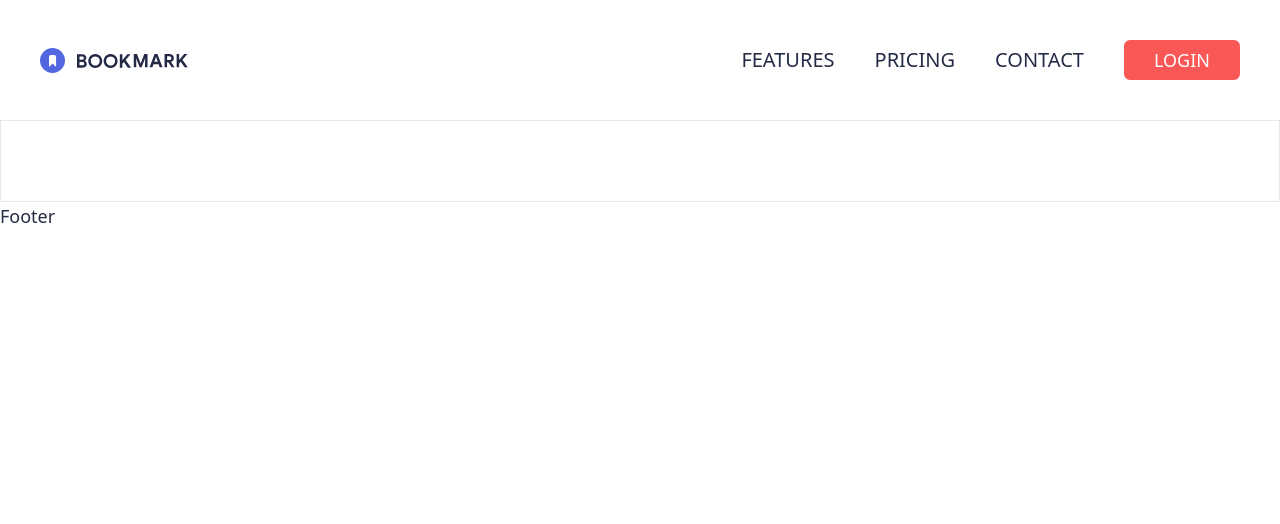
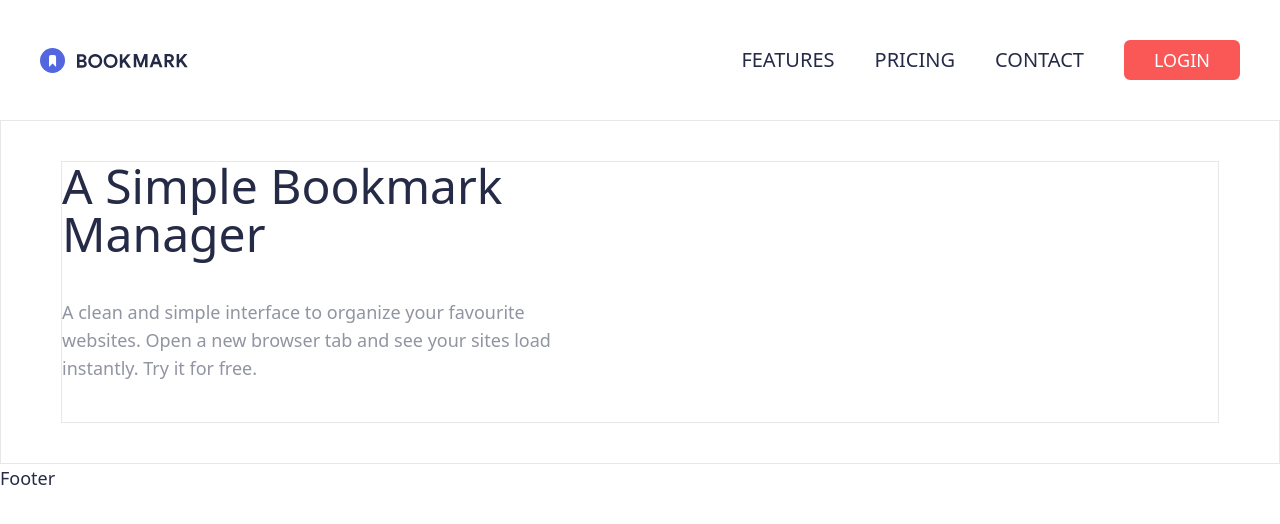
Before and after one commit to AlvesPHGA/bookmark, a React (Vite) app: page / in a window 1280 px wide. Shown: the top 524 px of the page. Built offline with nearby package versions, Linux system fonts and the light colour scheme.

Commit message:
update: ContentSBMComponent layout

```diff
--- a/src/index.css
+++ b/src/index.css
@@ -5,6 +5,10 @@
 @layer base {
    body {
       @apply text-lg;
+   }
+
+   h1 {
+      @apply text-5xl font-medium;
    }
 
    h1,
--- a/src/ui/components/SBM/ContentSBMComponent.tsx
+++ b/src/ui/components/SBM/ContentSBMComponent.tsx
@@ -2,7 +2,7 @@ import { DivComponent } from '../TagsComponents';
 
 export const ContentSBMComponent = () => {
    return (
-      <DivComponent>
+      <DivComponent box="sbm_content">
          <h1>A Simple Bookmark Manager</h1>
          <p>
             A clean and simple interface to organize your favourite websites.
--- a/src/ui/partials/SimpleBookmarkManager.tsx
+++ b/src/ui/partials/SimpleBookmarkManager.tsx
@@ -1,5 +1,12 @@
-import { SectionComponent } from '../components/TagsComponents';
+import { ContentSBMComponent } from '../components/SBM/ContentSBMComponent';
+import { DivComponent, SectionComponent } from '../components/TagsComponents';
 
 export const SimpleBookmarkManager = () => {
-   return <SectionComponent section="sbm"></SectionComponent>;
+   return (
+      <SectionComponent section="sbm">
+         <DivComponent box="sbm">
+            <ContentSBMComponent />
+         </DivComponent>
+      </SectionComponent>
+   );
 };
--- a/src/ui/styles/tagsStyles.tsx
+++ b/src/ui/styles/tagsStyles.tsx
@@ -22,6 +22,8 @@ export const divStyle = tv({
       box: {
          def: 'flex items-center',
          header: 'flex items-center space-x-10',
+         sbm: 'max-w-[1200px] mx-auto flex border',
+         sbm_content: 'space-y-10 w-[45%]',
       },
    },
 
```
